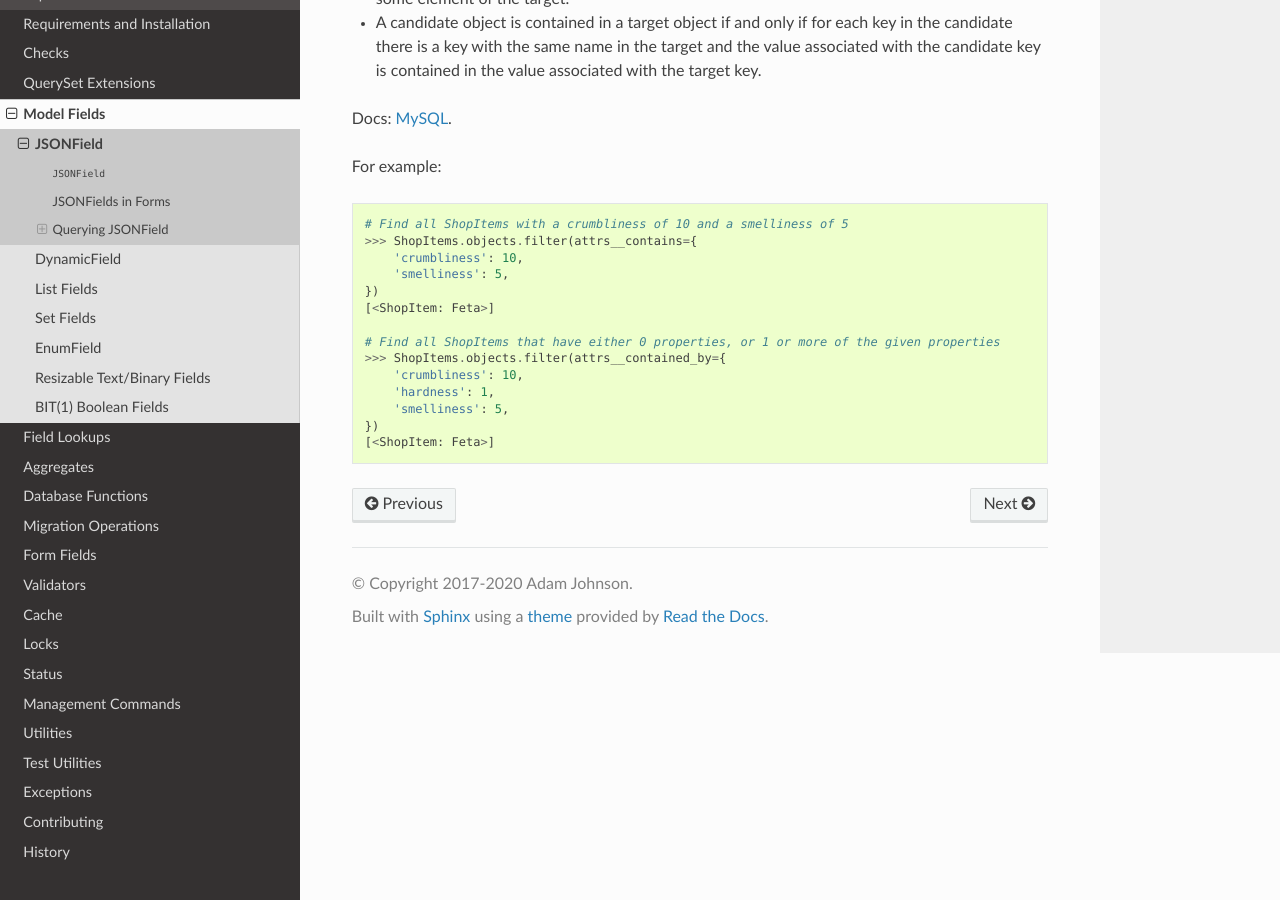
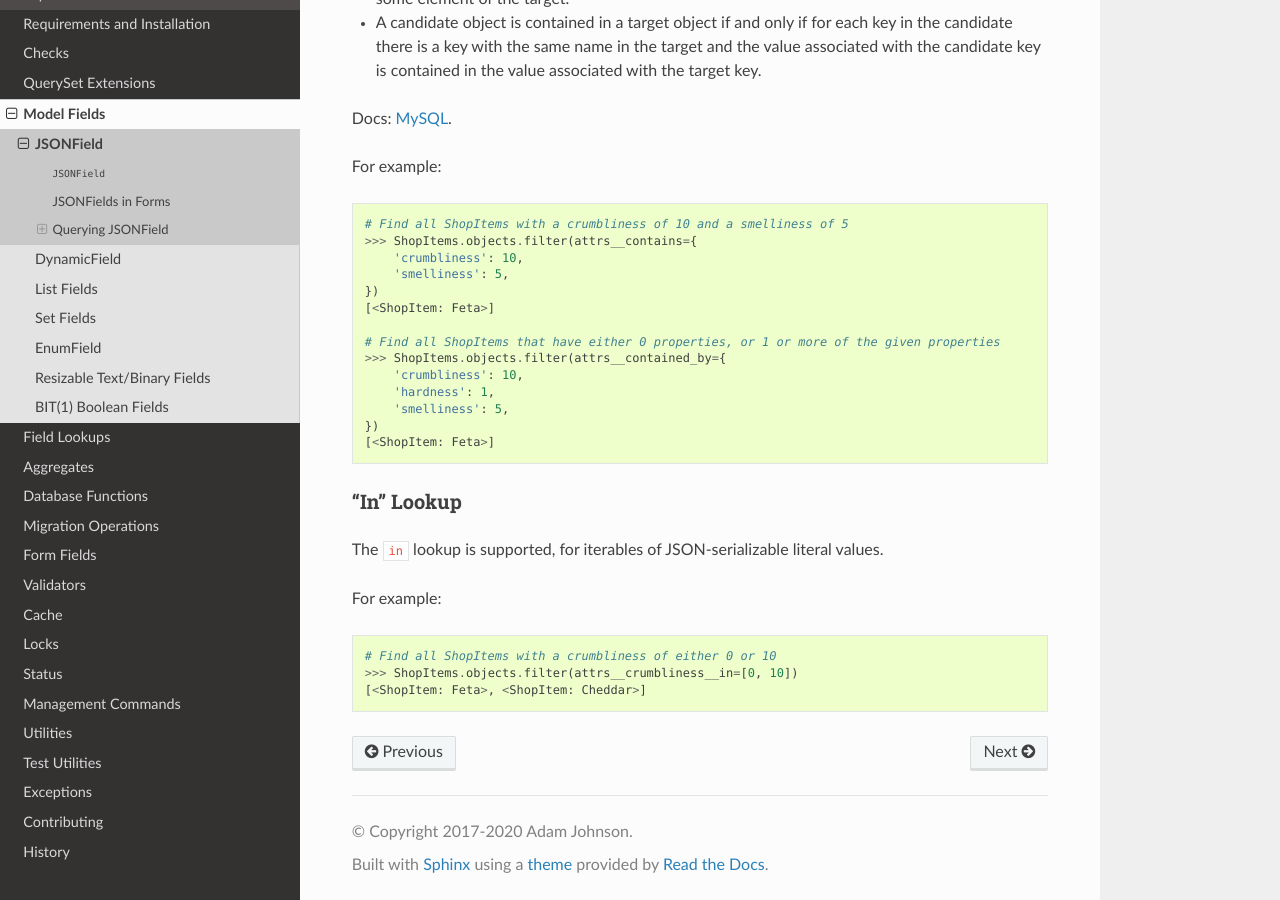
Before and after one commit to adamchainz/django-mysql, a Sphinx documentation site: the page built from docs/model_fields/json_field.rst, in a window 1280 px wide and 900 px high, scrolled down 4814 px. Built offline with Sphinx 7.4.7 and the Read the Docs theme 2.0.0, drawn with Linux system fonts in a browser that asks for light colours.

Commit message:
Document

```diff
--- a/docs/model_fields/json_field.rst
+++ b/docs/model_fields/json_field.rst
@@ -295,3 +295,17 @@ For example:
         'smelliness': 5,
     })
     [<ShopItem: Feta>]
+
+"In" Lookup
+~~~~~~~~~~~
+
+The ``in`` lookup is supported, for iterables of JSON-serializable literal
+values.
+
+For example:
+
+.. code-block:: python
+
+    # Find all ShopItems with a crumbliness of either 0 or 10
+    >>> ShopItems.objects.filter(attrs__crumbliness__in=[0, 10])
+    [<ShopItem: Feta>, <ShopItem: Cheddar>]
```
